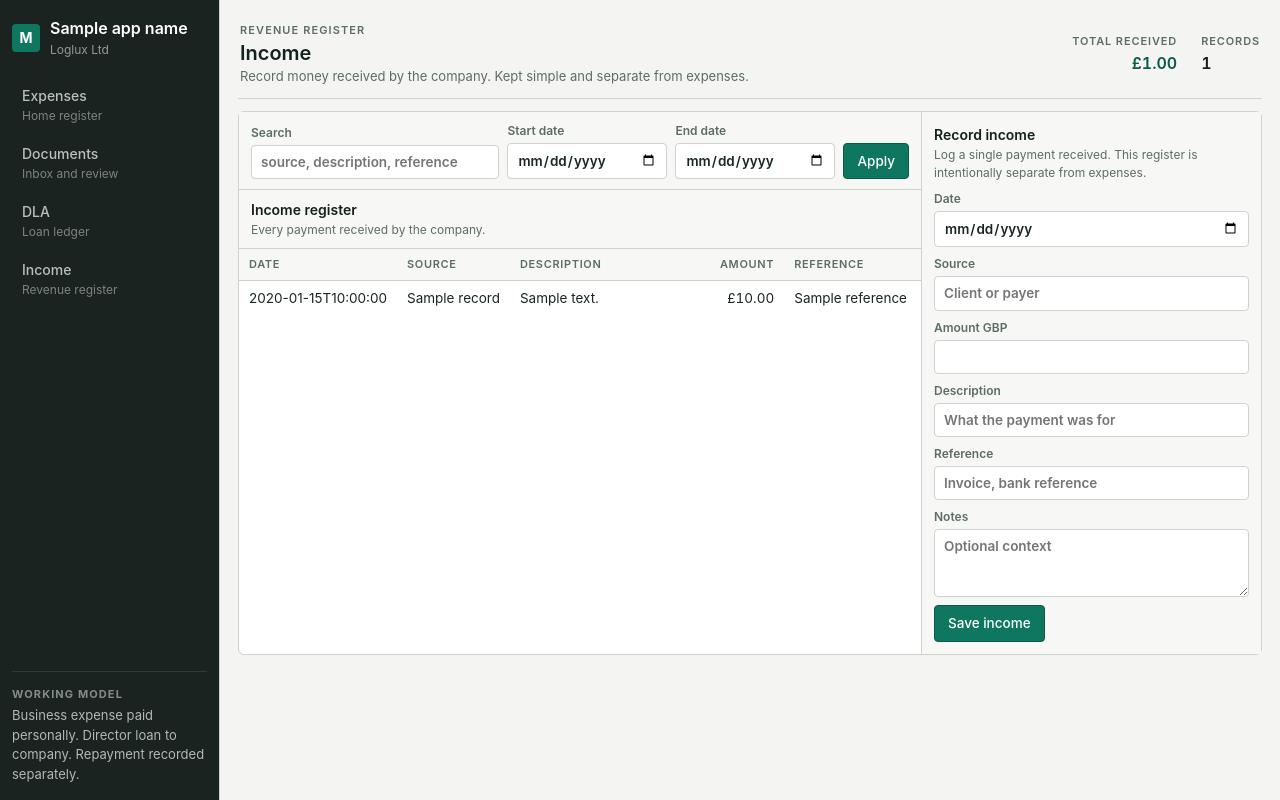
After one commit to loglux/MicroAccount, a FastAPI app: template app/web/templates/income.html in a window 1280 px wide. The commit adds this page. Run offline with FastAPI, Linux system fonts and the light colour scheme; the template is opened without the code that fills it: most values are stand-ins (such as "Sample title", 1, 10 or a date in 2020); parts of the project's set-up code (start-up, migrations or seed data) failed here and were passed over.

Commit message:
Add Income register as a separate minimal workflow
Introduce IncomeRecord domain model and app/services/income.py so money
received by the company is captured in its own simple register, without
being forced into the expense model or coupled to the DLA ledger. Add
GET/POST /income routes, a side-rail record-income form, a filter bar and
a summary strip, plus a nav link to the new screen. Cover the web form,
rendering, and search with tests, and update V1_BLUEPRINT,
IA_UX_BLUEPRINT, and IMPLEMENTATION_PLAN so the docs reflect that Stage 5
is done.

```diff
--- a/app/web/templates/base.html
+++ b/app/web/templates/base.html
@@ -33,6 +33,10 @@
           <span>DLA</span>
           <small>Loan ledger</small>
         </a>
+        <a href="/income" {% if active_page == "income" %}class="is-active"{% endif %}>
+          <span>Income</span>
+          <small>Revenue register</small>
+        </a>
       </nav>
 
       <div class="nav-note">
--- /dev/null
+++ b/app/web/templates/income.html
@@ -0,0 +1,90 @@
+{% extends "base.html" %}
+
+{% block title %}Income · {{ app_name }}{% endblock %}
+
+{% block content %}
+  <main class="app-shell page-shell">
+    <header class="page-header">
+      <div class="page-intro">
+        <div class="eyebrow">Revenue register</div>
+        <h1>Income</h1>
+        <p>Record money received by the company. Kept simple and separate from expenses.</p>
+      </div>
+      <dl class="summary-strip">
+        <div class="summary-item summary-item-primary">
+          <dt>Total received</dt>
+          <dd class="money">£{{ '%.2f'|format(income_summary.total_received) }}</dd>
+        </div>
+        <div class="summary-item">
+          <dt>Records</dt>
+          <dd>{{ income_summary.record_count }}</dd>
+        </div>
+      </dl>
+    </header>
+
+    <section class="workspace workspace-split">
+      <section class="workspace-main">
+        <section class="filterbar">
+          <form action="/income" method="get" class="filter-form filter-form-short">
+            <label>Search<input type="text" name="search_text" value="{{ filters.search_text }}" placeholder="source, description, reference"></label>
+            <label>Start date<input type="date" name="start_date" value="{{ filters.start_date }}"></label>
+            <label>End date<input type="date" name="end_date" value="{{ filters.end_date }}"></label>
+            <button type="submit">Apply</button>
+          </form>
+        </section>
+
+        <section class="register-panel">
+          <div class="panel-header">
+            <div><h3>Income register</h3><p>Every payment received by the company.</p></div>
+          </div>
+          <div class="ledger-table">
+            <table>
+              <thead>
+                <tr>
+                  <th>Date</th>
+                  <th>Source</th>
+                  <th>Description</th>
+                  <th>Amount</th>
+                  <th>Reference</th>
+                  <th>Notes</th>
+                </tr>
+              </thead>
+              <tbody>
+                {% for record in income_records %}
+                  <tr>
+                    <td>{{ record.income_date.isoformat() }}</td>
+                    <td>{{ record.source_name }}</td>
+                    <td class="cell-wrap">{{ record.description }}</td>
+                    <td class="money">£{{ '%.2f'|format(record.amount_gbp) }}</td>
+                    <td class="cell-wrap">{{ record.reference or '' }}</td>
+                    <td class="cell-wrap">{{ record.notes or '' }}</td>
+                  </tr>
+                {% else %}
+                  <tr><td colspan="6" class="empty">No income recorded yet.</td></tr>
+                {% endfor %}
+              </tbody>
+            </table>
+          </div>
+        </section>
+      </section>
+
+      <aside class="workspace-side">
+        <section class="rail-section">
+          <div class="rail-heading">
+            <h2>Record income</h2>
+            <p>Log a single payment received. This register is intentionally separate from expenses.</p>
+          </div>
+          <form action="/income" method="post" class="income-form">
+            <label>Date<input type="date" name="income_date" required></label>
+            <label>Source<input type="text" name="source_name" placeholder="Client or payer" required></label>
+            <label>Amount GBP<input type="number" step="0.01" min="0.01" name="amount_gbp" required></label>
+            <label>Description<input type="text" name="description" placeholder="What the payment was for" required></label>
+            <label>Reference<input type="text" name="reference" placeholder="Invoice, bank reference"></label>
+            <label>Notes<textarea name="notes" placeholder="Optional context"></textarea></label>
+            <div class="button-row"><button type="submit">Save income</button></div>
+          </form>
+        </section>
+      </aside>
+    </section>
+  </main>
+{% endblock %}
```
Also changed, not shown: app/domain/models.py (+21 -0 lines), app/services/income.py (added, +77 -0 lines), app/web/routes.py (+56 -0 lines), docs/IA_UX_BLUEPRINT.md (+10 -2 lines), docs/IMPLEMENTATION_PLAN.md (+4 -4 lines), docs/V1_BLUEPRINT.md (+27 -3 lines), tests/test_income.py (added, +86 -0 lines).
